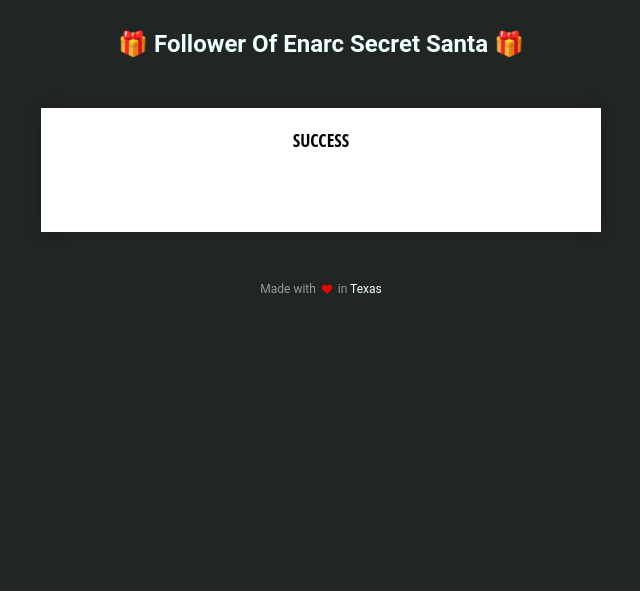
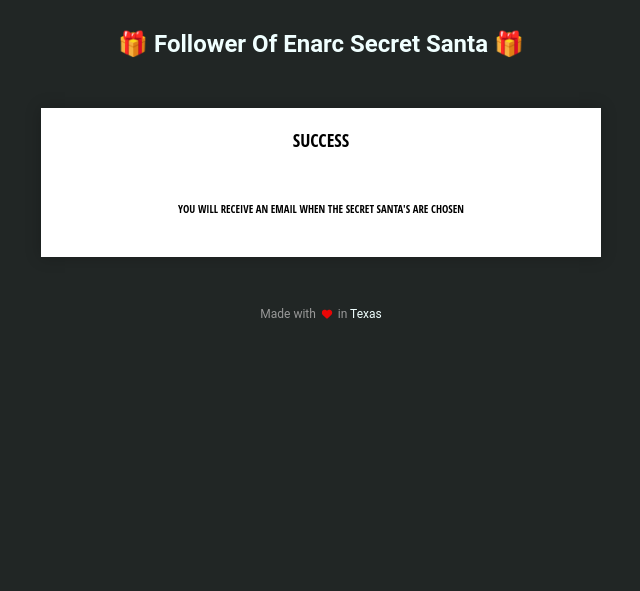
Before and after one commit to ATechAdventurer/SecretSanta, a website: page Response.html in a window 1280 px wide. Shown: the whole page, without its empty margins (319-959 px from the left). Drawn offline with Linux system fonts and the light colour scheme.

Commit message:
Finished Response.html Template, Created a Logo and prepared for Heroku Deployment Options

```diff
--- a/Response.html
+++ b/Response.html
@@ -19,7 +19,6 @@
         }
         .holder{
             margin: auto;
-
             padding-left: 5px;
             padding-right: 5px;
             width: 80vw;
@@ -45,6 +44,13 @@
             font-weight: 100;
             padding: 20px;
             margin: -30px -30px 30px -30px;
+        }
+        .form-style p{
+            text-transform: uppercase;
+            font-family: 'Open Sans Condensed', sans-serif;
+            color: black;
+            text-align: center;
+            font-size: 8pt;
         }
         .form-style input[type="text"],
         .form-style input[type="date"],
@@ -139,6 +145,7 @@
 <div class="holder">
     <div class="form-style">
         <h2 style="text-align: center;">Success</h2>
+        <p>You will receive an email when the secret santa's are chosen</p>
     </div>
     <center>
         <span class="love">
```
Also changed, not shown: app.json (added, +7 -0 lines), README.md (added), assets/Secret Santa.svg (added), assets/Secret Santa@2x.png (added), 1 other file.
